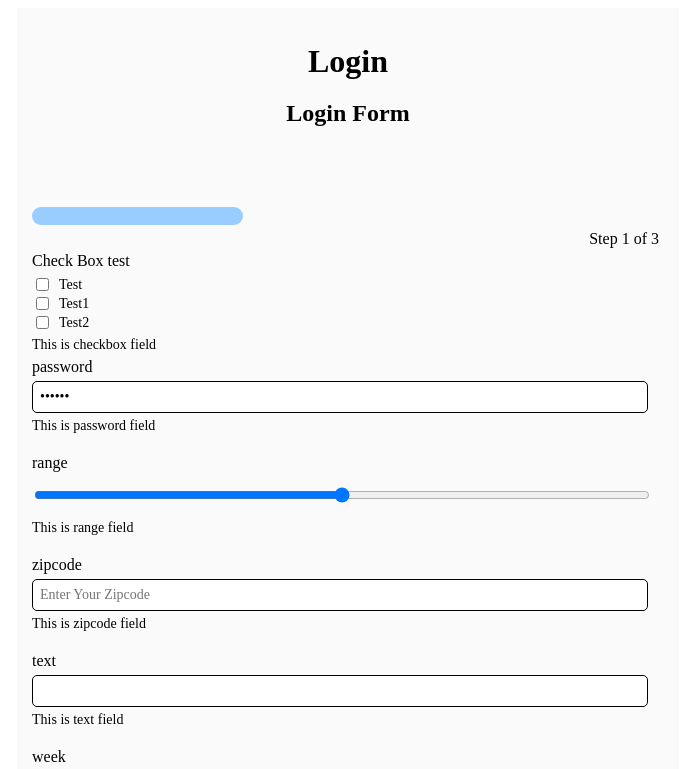
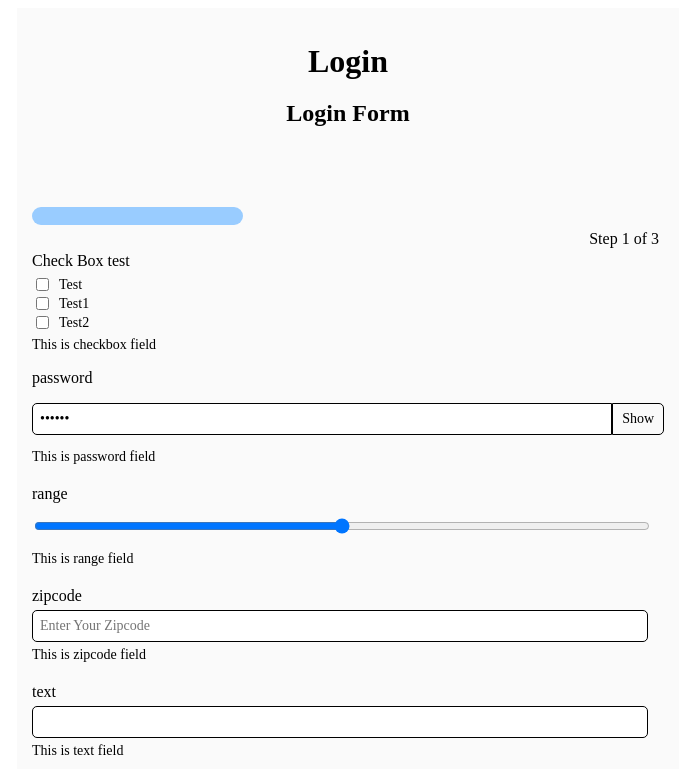
Before and after one commit to nettantra/llama-forms-react, a React (Create React App) app: page / in a window 1280 px wide. Shown: the top 769 px of the page, without its empty margins (307-1002 px from the left). Built offline with nearby package versions, Linux system fonts and the light colour scheme.

Commit message:
Added toggle password visibility for password field

```diff
--- a/src/App.tsx
+++ b/src/App.tsx
@@ -135,6 +135,7 @@ function App() {
             label: "password",
             description: "This is password field",
             dafaultValidation : false,
+            togglePassword:true,
           },
           range:{
             type: "range",
--- a/src/llama/components/fields/Password/Password.tsx
+++ b/src/llama/components/fields/Password/Password.tsx
@@ -13,8 +13,9 @@ interface Props {
 export default function PasswordField(props: Props) {
     const { properties, handleData, name } = props
     const [error, setError] = useState(false)
+    const [passwordType, setPasswordType] = useState(true)
+
     let inputRef: any = useRef();
-
 
     const regexObject: any = {
         password: { regex: /^(?=.*[0-9])(?=.*[!@#$%^&*])[a-zA-Z0-9!@#$%^&*]{8,16}$/, errorMessage: "Please enter a valid Password in the format 'Test@123' " },
@@ -34,10 +35,11 @@ export default function PasswordField(props: Props) {
         else if (properties['dafaultValidation'] && "password" in regexObject) {
             setError(!checkValidation(regexObject['password']['regex'], value))
             handleData(value, !checkValidation(regexObject['password']['regex'], value))
-        }else{
+        } else {
             handleData(value, false)
         }
     }
+
     useEffect(() => {
 
         if (properties?.["className"]?.trim()) {
@@ -52,14 +54,17 @@ export default function PasswordField(props: Props) {
         }
     }, []);
 
-
     return (
         <>
-            <h3 style={{ fontFamily: 'Nunito Sans', fontWeight: '400', fontSize: '16px', margin: '5px 0' }}>{properties['label']}</h3>
+            <div className="llm-field-password-container-wrap">
+                <h3 className="llm-field-password-label" >{properties['label']}</h3>
+
+                <div className="llm-field-password-container">
                     <input
                         id={name}
                         name={name}
-                type="password"
+                        className={"llm-field-password"}
+                        type={passwordType ? "password" : "text"}
                         placeholder={properties['placeholder'] ? properties['placeholder'] : null}
                         value={properties["prefix"] ? properties["prefix"] + props.parentState[name]?.value : props.parentState[name]?.value}
                         disabled={properties['readOnly'] ? properties['readOnly'] : false}
@@ -69,17 +74,88 @@ export default function PasswordField(props: Props) {
                         autoComplete={properties['autoComplete'] ? "on" : "off"}
                         height={properties['height'] ? properties['height'] : null}
                         width={properties['width'] ? properties['width'] : null}
-                style={{ width: '95%', padding: '7px', border: '1px solid #000', borderRadius: '5px', fontSize: '14px', fontFamily: 'Nunito Sans', fontWeight: '400' }}
+                        style={properties['togglePassword'] ? { borderRadius: "5px 0 0 5px" } : { borderRadius: '5px' }}
                         onChange={(e) => { handleChange(e) }}
                         ref={inputRef}
                     />
-            <div style={{ marginBottom: '20px' }}>
-                <p style={{ margin: '5px 0px', fontFamily: 'Nunito Sans', fontWeight: '200', fontSize: '14px' }}>{properties['description']}</p>
-                {error ? <p style={{ marginTop: '5px', fontFamily: 'Nunito Sans', fontWeight: '600', fontSize: '14px', color: '#9e001a' }}>{properties['errorMessage'] ? properties['errorMessage'] : regexObject['password']['errorMessage']}</p> : null}
+                    {
+                        properties['togglePassword'] ? (
+                            <span
+                                onClick={() => setPasswordType(!passwordType)}
+                                className="llm-field-password-show"
+                                style={{}}
+                            >
+                                {passwordType ? "Show" : "Hide"}
+                            </span>
+                        ) : null
+                    }
                 </div>
+
+                <div className="llm-field-password-message-container">
+                    <p className="llm-field-password-description">{properties['description']}</p>
+                    {error ? <p className="llm-field-error-message">{properties['errorMessage'] ? properties['errorMessage'] : regexObject['password']['errorMessage']}</p> : null}
+                </div>
+            </div>
+
+            <style>
+                {`
+                    .llm-field-password-container{
+                        display: flex;
+                    }
+
+                    .llm-field-password-label{
+                        font-family: 'Nunito Sans';
+                        font-weight: 400;
+                        font-size: 16px;
+                        margin: '5px 0';
+                    }
+
+                    .llm-field-password {
+                        width: 95%;
+                        padding:7px;
+                        border:1px solid #000;
+                        border-radius:5px;
+                        font-size: 14px;
+                        font-weight: 400;
+                        font-family: Nunito Sans;
+                    }
+
+                    .llm-field-password-show{
+                        width: 6%;
+                        padding:7px;
+                        border:1px solid #000;
+                        font-size: 14px;
+                        border-radius: 0 5px 5px 0;
+                        font-weight: 400;
+                        cursor:pointer;
+                        font-family: 'Nunito Sans';
+                        display: flex;
+                        justify-content: center;
+                        align-items: center;
+                    }
+
+                    .llm-field-password-message-container{
+                        margin-bottom: 20px;
+                    }
+
+                    .llm-field-password-description{
+                        margin: '5px 0px';
+                        font-family: 'Nunito Sans';
+                        font-weight: 200;
+                        font-size: 14px;
+                    }
+
+                    .llm-field-error-message{
+                        marging-top: 5px;
+                        font-family: 'Nunito Sans';
+                        font-weight: 600;
+                        font-size: 14px;
+                        color: #9e001a;
+                    }
+
+                `}
+            </style>
+
         </>
     )
-
-
-
 }
```
Lines whose indentation alone changed are shown as unchanged.
